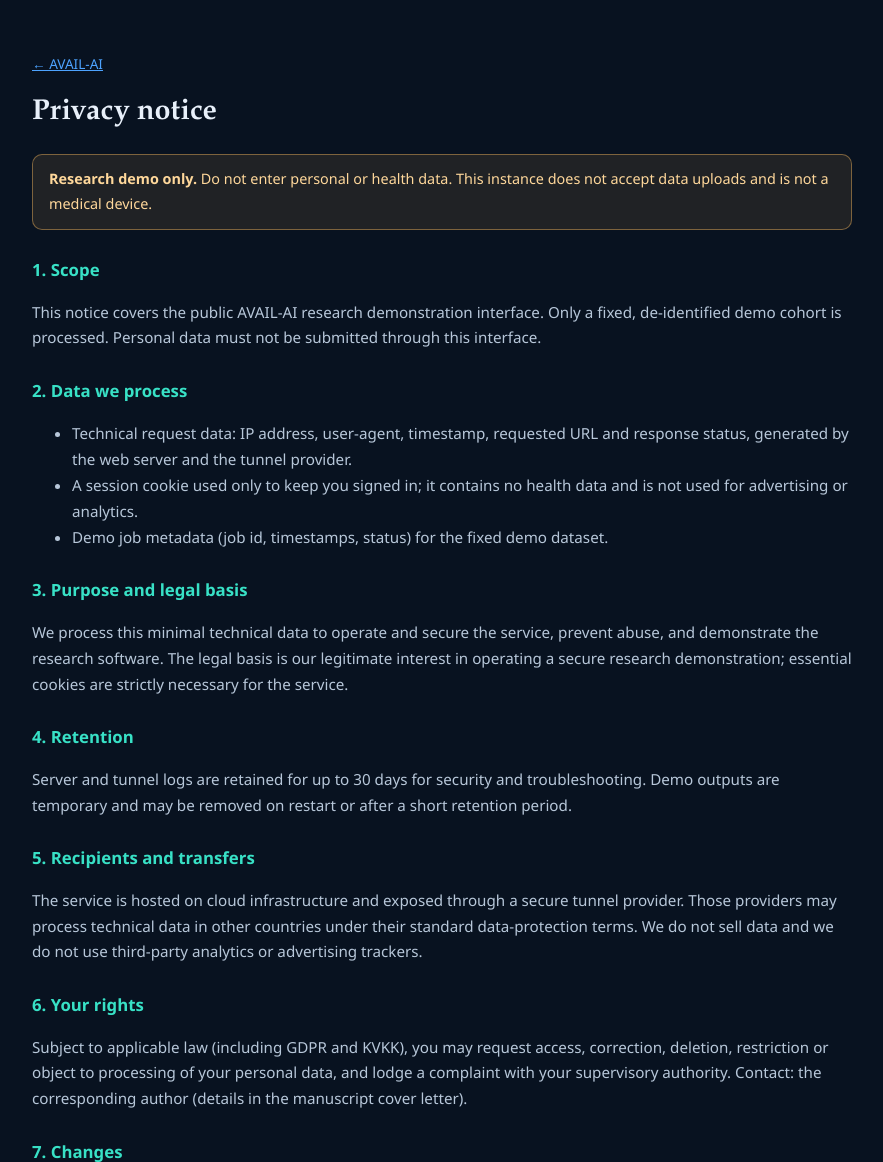
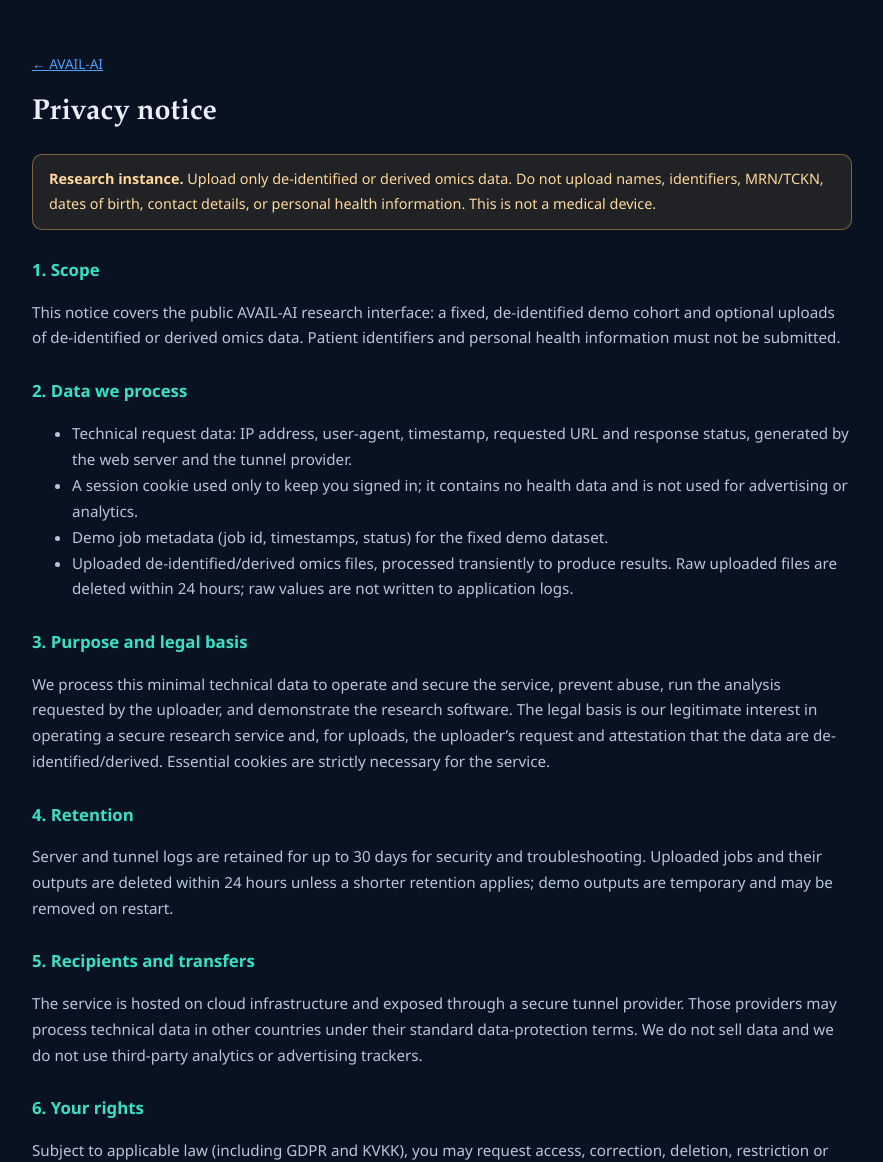
Before and after one commit to busdel/avail-cloud-runner, a Flask app: template render/app/webapp/templates/privacy.html in a window 1280 px wide. Shown: the top 1162 px of the page, without its empty margins (198-1081 px from the left). Run offline with Flask 3, Linux system fonts and the light colour scheme; the template is opened without the code that fills it, so the values that code supplies are empty; parts of the project's set-up code (start-up, migrations or seed data) failed here and were passed over; some libraries are stand-ins or nearby versions.

Commit message:
Enable guarded public uploads on Render

```diff
--- a/render/app/webapp/app.py
+++ b/render/app/webapp/app.py
@@ -101,9 +101,13 @@ def _security_headers(resp):
 
 PASSWORD = os.environ.get("AVAIL_WEB_PASSWORD", "")
 CONTACT_EMAIL = os.environ.get("AVAIL_CONTACT_EMAIL", "")
+PUBLIC_DEMO = os.environ.get("AVAIL_PUBLIC_DEMO", "0") == "1"
+PUBLIC_UPLOADS = os.environ.get("AVAIL_PUBLIC_UPLOADS", "0") == "1"
 DEMO_ONLY = not SERVER_RUN and not (GH_TOKEN and GH_REPO)
-app.secret_key = hashlib.sha256(("avail:" + PASSWORD).encode()).digest() \
-    if PASSWORD else "avail-insecure-dev-key"
+if PASSWORD:
+    app.secret_key = hashlib.sha256(("avail:" + PASSWORD).encode()).digest()
+else:
+    app.secret_key = hashlib.sha256(os.urandom(32)).digest()
 
 job_queue = queue.Queue()
 _ask_times = {}
@@ -126,7 +130,7 @@ def _rate_limit_exceeded(key, limit=30):
 # ---------------------------------------------------------------- helpers
 @app.before_request
 def _gate():
-    if not PASSWORD:
+    if not PASSWORD or PUBLIC_DEMO:
         return
     if session.get("auth"):
         return
@@ -1470,6 +1474,11 @@ def demo():
     _safe_extract(zip_path, data_dir)
     zip_path.unlink(missing_ok=True)
     data_root = _data_root_for(data_dir)
+    if PUBLIC_UPLOADS:
+        issues = _public_upload_issues(data_root)
+        if issues:
+            shutil.rmtree(jd, ignore_errors=True)
+            abort(400, "Public-upload check failed: " + "; ".join(issues))
     mode = _detect_mode(data_root)
     summary = _summarize(data_root, mode)
     feedback = _ai_feedback(summary)
@@ -1516,14 +1525,87 @@ def demo():
     return redirect(url_for("job_page", job_id=job_id))
 
 
+def _public_upload_issues(data_root):
+    """Rule-based guard for public uploads: strict metadata schema plus
+    identifier patterns. It reduces risk but is not a legal anonymisation
+    guarantee."""
+    issues = []
+    meta = data_root / "metadata.tsv"
+    if not meta.exists():
+        return ["metadata.tsv is required"]
+    try:
+        df = pd.read_csv(meta, sep="\t", dtype=str)
+    except Exception as e:
+        return [f"metadata.tsv could not be read: {type(e).__name__}"]
+    allowed = {"sampleid", "group", "age", "sex", "education"}
+    bad_words = {"name", "patient", "mrn", "identity", "address", "phone",
+                 "email", "birth", "dob", "tckn", "tc_kimlik"}
+
+    def looks_like_identifier(col):
+        s = re.sub(r"([a-z])([A-Z])", r"\1 \2", str(col)).lower()
+        return any(w in bad_words for w in re.findall(r"[a-z]+", s))
+
+    for c in df.columns:
+        lc = str(c).strip().lower()
+        if lc not in allowed:
+            issues.append(f"metadata column '{c}' is not allowed on the public "
+                          "instance; use SampleID/Group/Age/Sex/Education only")
+        if looks_like_identifier(c):
+            issues.append(f"metadata column '{c}' looks like an identifier")
+    for c in df.columns:
+        for v in df[c].dropna().astype(str).head(5000):
+            s = v.strip()
+            if str(c).strip().lower() == "sampleid" and re.search(r"\s", s):
+                issues.append("SampleID values must not contain spaces "
+                              "(possible names)")
+                break
+            if re.search(r"[\w.+-]+@[\w.-]+\.[A-Za-z]{2,}", s):
+                issues.append(f"email-like value in column '{c}'")
+                break
+            if re.fullmatch(r"\d{11}", s):
+                issues.append(f"11-digit identifier-like value in column '{c}'")
+                break
+            if re.fullmatch(r"\d{4}-\d{2}-\d{2}", s):
+                issues.append(f"exact date-like value in column '{c}'")
+                break
+    feats = data_root / "features"
+    if not feats.exists():
+        issues.append("features/ directory is required")
+    else:
+        for p in feats.glob("*"):
+            if p.suffix.lower() not in (".tsv",):
+                issues.append(f"feature file '{p.name}' must be .tsv")
+                continue
+            try:
+                cols = pd.read_csv(p, sep="\t", nrows=0).columns
+            except Exception:
+                issues.append(f"feature file '{p.name}' could not be read")
+                continue
+            for c in cols:
+                if looks_like_identifier(c):
+                    issues.append(f"feature header '{c}' looks like an identifier")
+    return issues[:20]
+
+
 @app.route("/upload", methods=["POST"])
 def upload():
-    if DEMO_ONLY:
+    if DEMO_ONLY and not PUBLIC_UPLOADS:
         return _render("error.html", code=403, title="Uploads disabled",
                        message="This public instance is a research demo. "
                                "Do not upload personal or health data. "
                                "Use the local runner or pip install avail-omics "
                                "to analyse your own data."), 403
+    if PUBLIC_UPLOADS:
+        fwd = request.headers.get("X-Forwarded-For", "").split(",")[0].strip()
+        ip = fwd or request.remote_addr or "unknown"
+        if _rate_limit_exceeded("upload:" + ip, limit=5):
+            return _render("error.html", code=429, title="Upload limit reached",
+                           message="Too many uploads from this network. "
+                                   "Please try again later."), 429
+        if request.form.get("deid_confirm") != "1":
+            abort(400, "Please confirm that the data are de-identified/derived "
+                       "and contain no names, identifiers, or personal health "
+                       "information.")
     f = request.files.get("file")
     if not f or not f.filename.lower().endswith(".zip"):
         abort(400, "please upload a .zip file")
@@ -1544,6 +1626,11 @@ def upload():
     if not ok:
         shutil.rmtree(jd, ignore_errors=True)
         abort(400, msg)
+    if PUBLIC_UPLOADS:
+        issues = _public_upload_issues(data_root)
+        if issues:
+            shutil.rmtree(jd, ignore_errors=True)
+            abort(400, "Public-upload check failed: " + "; ".join(issues))
     mode = _detect_mode(data_root)
     summary = _summarize(data_root, mode)
     feedback = _ai_feedback(summary)
@@ -2114,6 +2201,24 @@ def _requeue_interrupted():
         _time.sleep(120)
 
 
+def _cleanup_old_jobs():
+    hours = float(os.environ.get("AVAIL_JOB_RETENTION_HOURS", "24"))
+    while True:
+        now = time.time()
+        try:
+            for d in UPLOADS.iterdir():
+                if not d.is_dir():
+                    continue
+                st = _read_state(d.name)
+                if st.get("demo"):
+                    continue
+                if now - d.stat().st_mtime > hours * 3600:
+                    shutil.rmtree(d, ignore_errors=True)
+        except Exception:
+            pass
+        time.sleep(3600)
+
+
 def create_app():
     """App factory: performs startup (dirs, threads) and returns the Flask app.
 
@@ -2124,6 +2229,7 @@ def create_app():
         raise RuntimeError(f"runner not found under {BASE}")
     threading.Thread(target=_worker, daemon=True).start()
     threading.Thread(target=_requeue_interrupted, daemon=True).start()
+    threading.Thread(target=_cleanup_old_jobs, daemon=True).start()
     if GH_TOKEN and GH_REPO:
         threading.Thread(target=_gh_poller, daemon=True).start()
     return app
--- a/render/app/webapp/templates/privacy.html
+++ b/render/app/webapp/templates/privacy.html
@@ -16,13 +16,15 @@
 </style></head><body><div class="box">
 <p class="top"><a href="/">← AVAIL-AI</a></p>
 <h1>Privacy notice</h1>
-<p class="note"><b>Research demo only.</b> Do not enter personal or health data.
-This instance does not accept data uploads and is not a medical device.</p>
+<p class="note"><b>Research instance.</b> Upload only de-identified or derived
+omics data. Do not upload names, identifiers, MRN/TCKN, dates of birth,
+contact details, or personal health information. This is not a medical device.</p>
 
 <h2>1. Scope</h2>
-<p>This notice covers the public AVAIL-AI research demonstration interface.
-Only a fixed, de-identified demo cohort is processed. Personal data must not
-be submitted through this interface.</p>
+<p>This notice covers the public AVAIL-AI research interface: a fixed,
+de-identified demo cohort and optional uploads of de-identified or derived
+omics data. Patient identifiers and personal health information must not be
+submitted.</p>
 
 <h2>2. Data we process</h2>
 <ul>
@@ -32,18 +34,24 @@ and response status, generated by the web server and the tunnel provider.</li>
 data and is not used for advertising or analytics.</li>
 <li>Demo job metadata (job id, timestamps, status) for the fixed demo
 dataset.</li>
+<li>Uploaded de-identified/derived omics files, processed transiently to
+produce results. Raw uploaded files are deleted within 24 hours; raw values
+are not written to application logs.</li>
 </ul>
 
 <h2>3. Purpose and legal basis</h2>
 <p>We process this minimal technical data to operate and secure the service,
-prevent abuse, and demonstrate the research software. The legal basis is our
-legitimate interest in operating a secure research demonstration; essential
-cookies are strictly necessary for the service.</p>
+prevent abuse, run the analysis requested by the uploader, and demonstrate
+the research software. The legal basis is our legitimate interest in
+operating a secure research service and, for uploads, the uploader’s request
+and attestation that the data are de-identified/derived. Essential cookies
+are strictly necessary for the service.</p>
 
 <h2>4. Retention</h2>
 <p>Server and tunnel logs are retained for up to 30 days for security and
-troubleshooting. Demo outputs are temporary and may be removed on restart or
-after a short retention period.</p>
+troubleshooting. Uploaded jobs and their outputs are deleted within 24 hours
+unless a shorter retention applies; demo outputs are temporary and may be
+removed on restart.</p>
 
 <h2>5. Recipients and transfers</h2>
 <p>The service is hosted on cloud infrastructure and exposed through a secure
```
Also changed, not shown: render.yaml (+9 -5 lines), render/app/webapp/templates/index.html (+9 -1 lines), render/app/webapp/templates/terms.html (+16 -8 lines), 1 other file.
